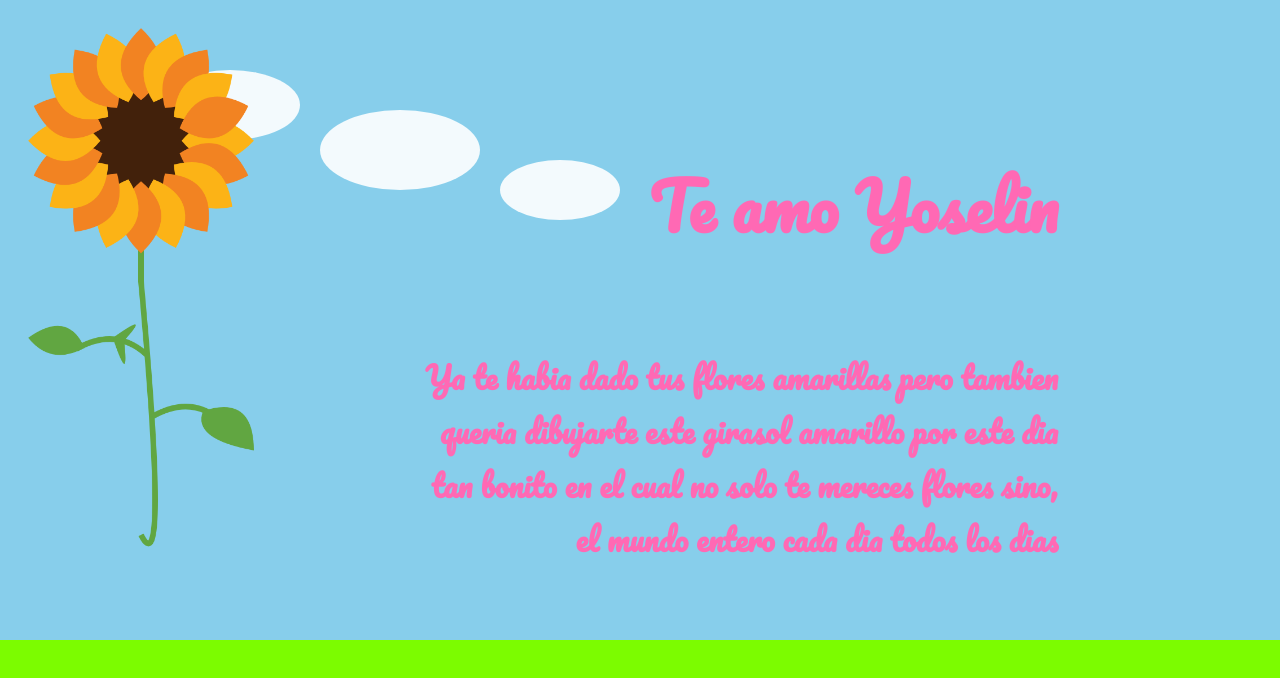
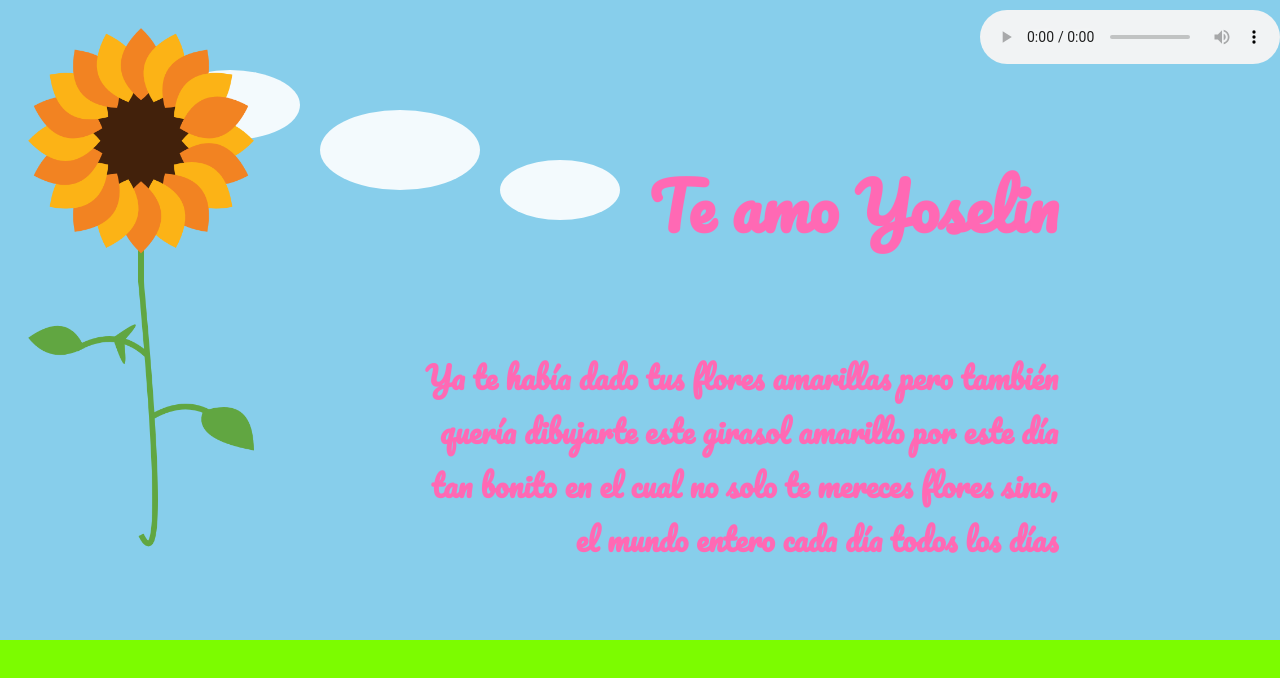
Before and after one commit to LuisNorberto1998/flower_design_21_sep, a plain HTML site: page index.html in a window 1280 px wide. Drawn offline with Linux system fonts and the light colour scheme.

Commit message:
Se añade canción

```diff
--- a/index.html
+++ b/index.html
@@ -11,26 +11,26 @@
 
 <body>
     <div class="container">
-
-
         <!-- Cielo -->
         <div class="sky"></div>
-
         <!-- Nubes -->
         <div class="cloud cloud1"></div>
         <div class="cloud cloud2"></div>
         <div class="cloud cloud3"></div>
-
         <!-- Pasto o paisaje -->
         <div class="landscape"></div>
-
         <h1>Te amo Yoselin</h1>
-        <h2> Ya te habia dado tus flores amarillas pero tambien queria dibujarte este girasol amarillo por este dia tan
-            bonito en el cual no solo te mereces flores sino, el mundo entero cada dia todos los dias </h2>
-
+        <h2> Ya te había dado tus flores amarillas pero también quería dibujarte este girasol amarillo por este día tan
+            bonito en el cual no solo te mereces flores sino, el mundo entero cada día todos los días </h2>
         <!-- Lienzo para la animación -->
         <canvas id="myCanvas" height="1000" width="500"></canvas>
 
+        <!-- Agrega los controles de audio -->
+        <audio controls autoplay>
+            <source src="cancion_reproductor.mp3" type="audio/mpeg">
+            Tu navegador no soporta la reproducción de audio.
+        </audio>
+        <!-- Reemplaza "nombre-del-archivo.mp3" con el nombre de tu archivo de audio -->
     </div>
     <script src="script.js"></script>
 </body>
--- a/styles.css
+++ b/styles.css
@@ -99,6 +99,13 @@ body {
     padding: 0;
 }
 
+audio {
+    display: flex;
+    position: absolute;
+    right: 0;
+    top: 10px;
+}
+
 /* Estilos para pantallas pequeñas (hasta 768px) */
 @media (max-width: 768px) {
     .cloud1 {
@@ -140,6 +147,11 @@ body {
         left: 0;
         width: 50vw;
         height: auto;
+    }
+
+    audio {
+        top: 90vh;
+        width: 50%;
     }
 }
 
```
Also changed, not shown: 1 other file.
